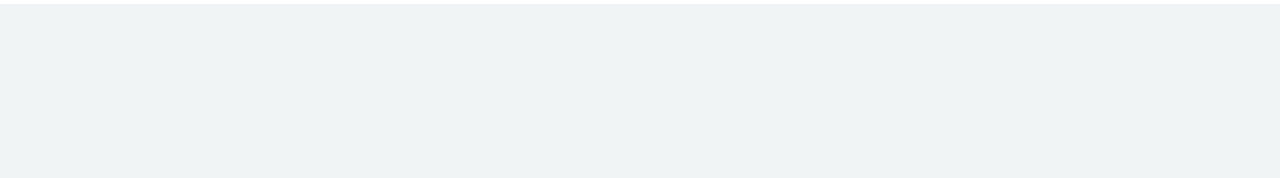
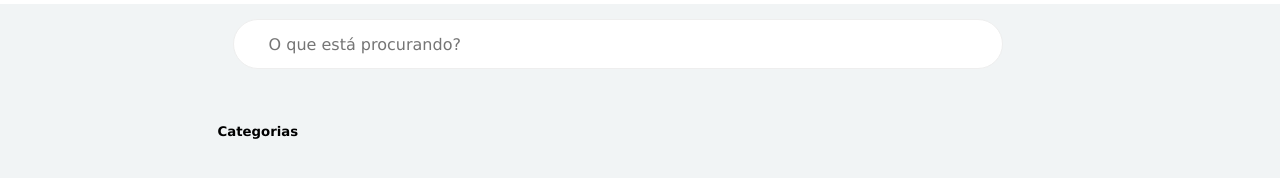
Before and after one commit to CosmoAndrade/kotas, a plain HTML site: page index.html in a window 1280 px wide. Shown: the part 46-224 px from the top of the page. Drawn offline with Linux system fonts and the light colour scheme.

Commit message:
Site Kotas parte 02

```diff
--- a/css/styles.css
+++ b/css/styles.css
@@ -47,6 +47,22 @@ nav ul li .avatar-menu img{
 
 .container{
     padding: 0 17%;
-    background-color: chartreuse;
+
 
 }
+
+.container .pesquisa input {
+    width: 770px;
+    height: 50px;
+    border-radius: 50px;
+    border: 1px solid #eee;
+    color: #141728;
+    padding: 0 35px;
+    margin: 15px 15px;
+    font-size: 16px;
+
+}
+
+.categorias {
+    margin-top: 40px;
+}
--- a/index.html
+++ b/index.html
@@ -52,6 +52,21 @@
 
     <div class="container">
 
+        <div class="pesquisa">
+
+            <input type="search" name="" id="" placeholder="O que está procurando?">
+
+        </div>
+
+        <div class="categorias">
+
+            <h5>Categorias</h5>
+
+        </div>
+
+        <div class="cards">
+
+        </div>
 
 
     </div>
```
